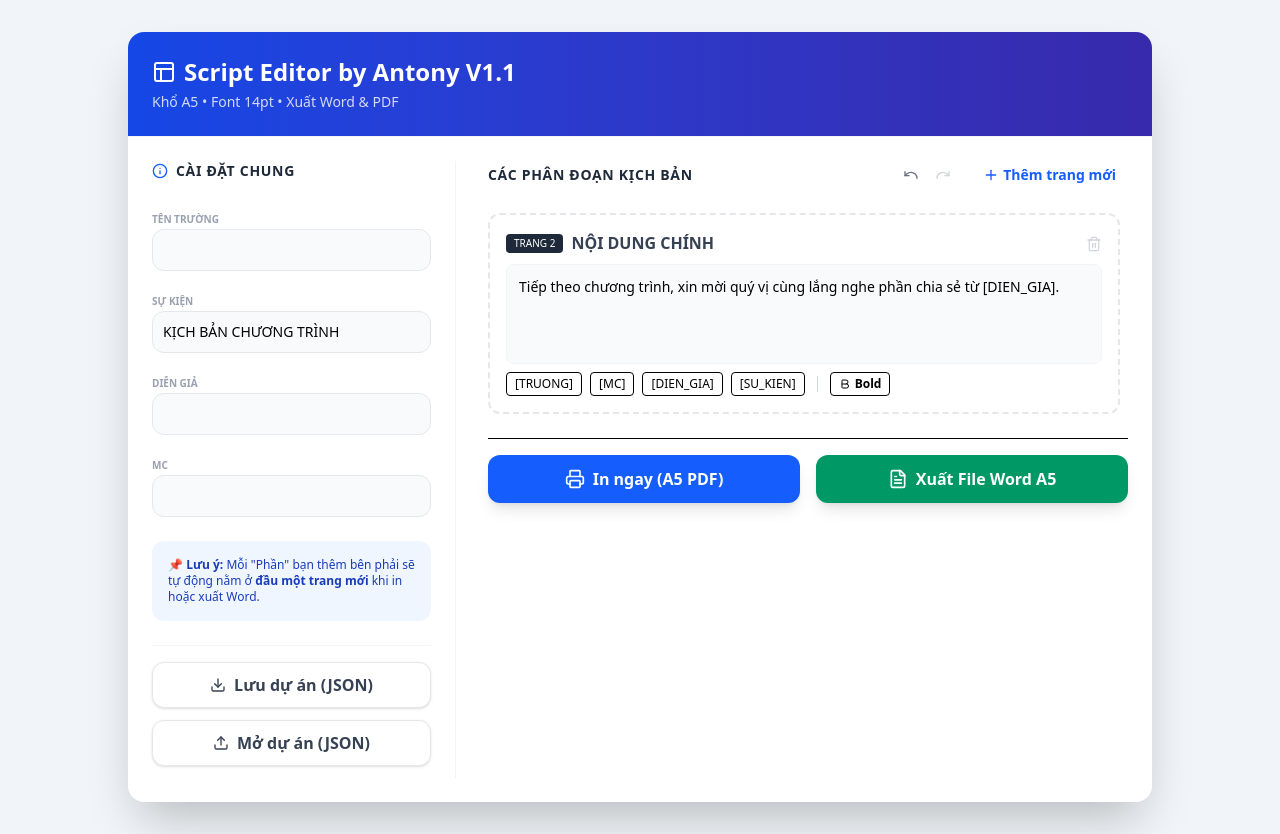
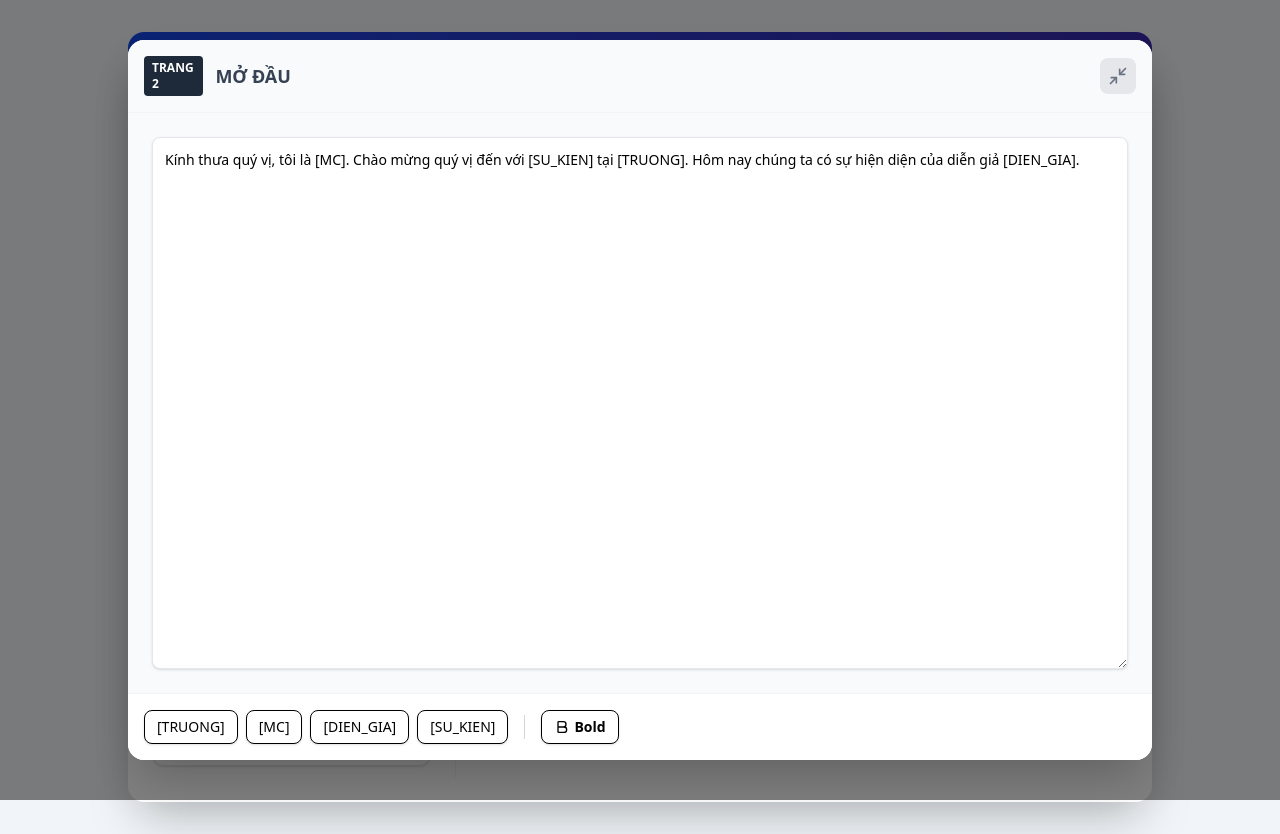
Before and after one commit to antonycodes/ScriptEditorbyAntony, a React (Vite) app: page / in a window 1280 px wide. Both pictures are taken after a click on the button 1094 px from the left and 243 px from the top of the page. Built offline with nearby package versions, Linux system fonts and the light colour scheme.

Commit message:
Update App.tsx

```diff
--- a/src/App.tsx
+++ b/src/App.tsx
@@ -1,5 +1,5 @@
 import React, { useState, useEffect, useRef } from 'react';
-import { Plus, Trash2, Printer, FileText, User, School, Mic2, Layout, Type, Info, Tag, Bold, Undo, Redo, Download, Upload } from 'lucide-react';
+import { Plus, Trash2, Printer, FileText, User, School, Mic2, Layout, Type, Info, Tag, Bold, Undo, Redo, Download, Upload, Maximize2, Minimize2 } from 'lucide-react';
 
 const initialMetadata = {
   schoolName: '',
@@ -13,7 +13,7 @@ const initialSections = [
   { id: '2', title: 'NỘI DUNG CHÍNH', content: 'Tiếp theo chương trình, xin mời quý vị cùng lắng nghe phần chia sẻ từ [DIEN_GIA].' }
 ];
 
-const RichTextEditor = ({ id, content, onChange }: { id: string, content: string, onChange: (val: string) => void }) => {
+const RichTextEditor = ({ id, content, onChange, className }: { id: string, content: string, onChange: (val: string) => void, className?: string }) => {
   const editorRef = useRef<HTMLDivElement>(null);
 
   useEffect(() => {
@@ -31,7 +31,7 @@ const RichTextEditor = ({ id, content, onChange }: { id: string, content: string
       id={id}
       ref={editorRef}
       contentEditable
-      className="w-full p-3 bg-gray-50 border border-gray-100 rounded-lg min-h-[100px] outline-none text-sm custom-editor whitespace-pre-wrap"
+      className={`w-full p-3 bg-gray-50 border border-gray-100 rounded-lg min-h-[100px] outline-none text-sm custom-editor whitespace-pre-wrap resize-y overflow-auto ${className || ''}`}
       onInput={handleInput}
       suppressContentEditableWarning
     />
@@ -41,6 +41,7 @@ const RichTextEditor = ({ id, content, onChange }: { id: string, content: string
 const App = () => {
   const [metadata, setMetadata] = useState(initialMetadata);
   const [sections, setSections] = useState(initialSections);
+  const [detachedSectionId, setDetachedSectionId] = useState<string | null>(null);
 
   const [history, setHistory] = useState([{ sections: initialSections, metadata: initialMetadata }]);
   const [historyIndex, setHistoryIndex] = useState(0);
@@ -309,7 +310,7 @@ const App = () => {
         <div className="p-6 border-b border-gray-100 bg-gradient-to-r from-blue-700 to-indigo-800 text-white flex justify-between items-center">
           <div>
             <h1 className="text-2xl font-bold flex items-center gap-2">
-              <Layout className="w-6 h-6" /> Script Editor by Antony V1.1
+              <Layout className="w-6 h-6" /> Script Editor by Antony
             </h1>
             <p className="opacity-80 text-sm mt-1">Khổ A5 • Font 14pt • Xuất Word & PDF</p>
           </div>
@@ -413,9 +414,14 @@ const App = () => {
                         onChange={(e) => handleSectionChange(section.id, 'title', e.target.value)}
                       />
                     </div>
-                    <button onClick={() => removeSection(section.id)} className="text-gray-300 hover:text-red-500 transition-colors">
-                      <Trash2 className="w-4 h-4" />
-                    </button>
+                    <div className="flex items-center gap-2">
+                      <button onClick={() => setDetachedSectionId(section.id)} className="text-gray-400 hover:text-blue-600 transition-colors" title="Mở rộng (Mở tab riêng)">
+                        <Maximize2 className="w-4 h-4" />
+                      </button>
+                      <button onClick={() => removeSection(section.id)} className="text-gray-300 hover:text-red-500 transition-colors" title="Xóa">
+                        <Trash2 className="w-4 h-4" />
+                      </button>
+                    </div>
                   </div>
 
                   <RichTextEditor
@@ -450,6 +456,62 @@ const App = () => {
           </div>
         </div>
       </div>
+
+      {/* Detached Section Modal */}
+      {detachedSectionId && (
+        <div className="fixed inset-0 z-50 bg-black/50 flex items-center justify-center p-4 md:p-8">
+          <div className="bg-white w-full max-w-5xl h-full max-h-[90vh] rounded-2xl shadow-2xl flex flex-col overflow-hidden">
+            {(() => {
+              const section = sections.find(s => s.id === detachedSectionId);
+              if (!section) return null;
+              return (
+                <>
+                  <div className="p-4 border-b border-gray-100 bg-gray-50 flex justify-between items-center">
+                    <div className="flex items-center gap-3 w-full max-w-md">
+                      <span className="bg-gray-800 text-white text-xs px-2 py-1 rounded font-bold">
+                        TRANG {sections.findIndex(s => s.id === detachedSectionId) + 2}
+                      </span>
+                      <input
+                        type="text"
+                        className="font-bold text-gray-700 bg-transparent outline-none border-b border-transparent focus:border-blue-300 w-full text-lg"
+                        placeholder="Tiêu đề trang mới..."
+                        value={section.title}
+                        onChange={(e) => handleSectionChange(section.id, 'title', e.target.value)}
+                      />
+                    </div>
+                    <div className="flex items-center gap-2">
+                      <button onClick={() => setDetachedSectionId(null)} className="text-gray-500 hover:text-gray-800 p-2 bg-gray-200 rounded-lg transition-colors" title="Thu nhỏ">
+                        <Minimize2 className="w-5 h-5" />
+                      </button>
+                    </div>
+                  </div>
+
+                  <div className="flex-1 p-6 overflow-y-auto flex flex-col bg-slate-50">
+                    <RichTextEditor
+                      id={`editor-detached-${section.id}`}
+                      content={section.content}
+                      onChange={(val) => handleSectionChange(section.id, 'content', val)}
+                      className="flex-1 text-base resize-none bg-white shadow-sm border-gray-200"
+                    />
+                  </div>
+
+                  <div className="p-4 border-t border-gray-100 bg-white flex flex-wrap gap-2 items-center">
+                    {['TRUONG', 'MC', 'DIEN_GIA', 'SU_KIEN'].map(tag => (
+                      <button key={tag} onMouseDown={(e) => e.preventDefault()} onClick={() => insertTag(`detached-${section.id}`, tag)} className="text-sm bg-white border px-3 py-1.5 rounded-lg hover:bg-blue-50 hover:text-blue-600 font-medium shadow-sm">
+                        [{tag}]
+                      </button>
+                    ))}
+                    <div className="w-px h-6 bg-gray-300 mx-2"></div>
+                    <button onMouseDown={(e) => e.preventDefault()} onClick={() => insertBold(`detached-${section.id}`)} className="text-sm bg-white border px-3 py-1.5 rounded-lg hover:bg-gray-100 flex items-center gap-1 font-bold shadow-sm" title="In đậm (Ctrl+B)">
+                      <Bold className="w-4 h-4" /> Bold
+                    </button>
+                  </div>
+                </>
+              );
+            })()}
+          </div>
+        </div>
+      )}
 
       {/* PRINT ENGINE */}
       <div id="mc-script-print" className="hidden print:block bg-white mx-auto print-container">
```
